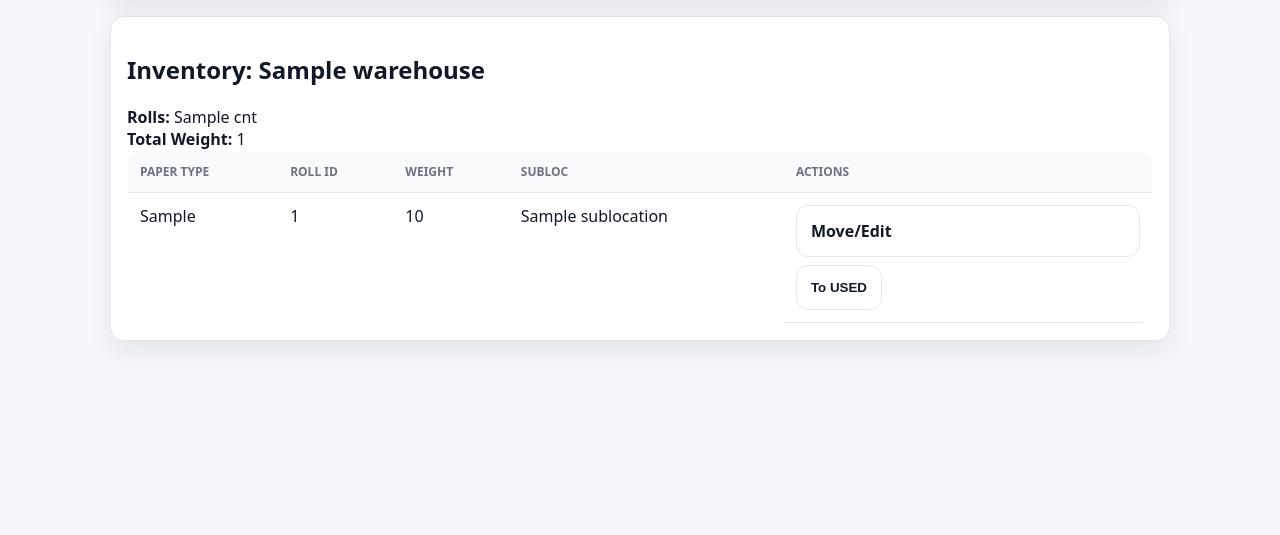
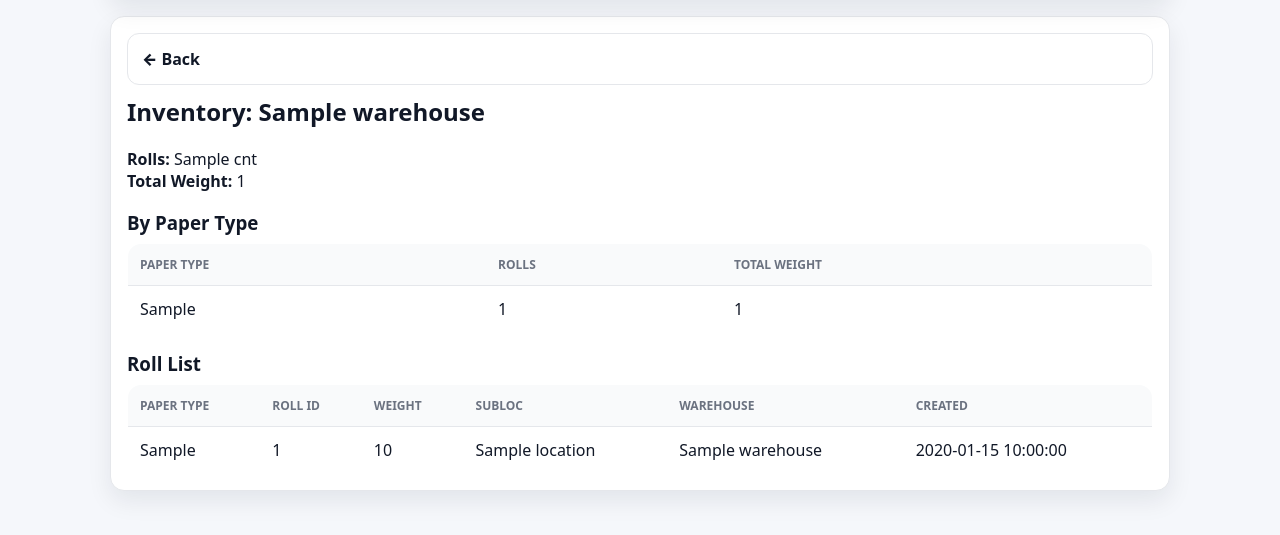
Before and after one commit to TomasOrrego11/Roll-Inventory, a Python web app: template templates/inventory.html in a window 1280 px wide. Shown: the part 94-629 px from the top of the page. Run offline with Jinja, Linux system fonts and the light colour scheme; the template is opened without the code that fills it: most values are stand-ins (such as "Sample title", 1, 10 or a date in 2020).

Commit message:
Update inventory.html

```diff
--- a/templates/inventory.html
+++ b/templates/inventory.html
@@ -1,13 +1,39 @@
+{% extends "base.html" %}
 {% set title = "Inventory " ~ warehouse %}
-{% extends "base.html" %}
 {% block content %}
-  <h2>Inventory: {{ warehouse }}</h2>
 
-  <div class="stats">
+<a class="btn inline" href="{{ url_for('home') }}">← Back</a>
+
+<h2 style="margin-top:10px;">Inventory: {{ warehouse }}</h2>
+
+<div class="stats" style="margin:12px 0;">
   <div><strong>Rolls:</strong> {{ totals.cnt }}</div>
   <div><strong>Total Weight:</strong> {{ totals.total_weight }}</div>
 </div>
 
+{% if breakdown and breakdown|length %}
+  <h3 style="margin:18px 0 8px;">By Paper Type</h3>
+  <table>
+    <thead>
+      <tr>
+        <th>Paper Type</th>
+        <th>Rolls</th>
+        <th>Total Weight</th>
+      </tr>
+    </thead>
+    <tbody>
+      {% for b in breakdown %}
+      <tr>
+        <td>{{ b.paper_type }}</td>
+        <td>{{ b.roll_count }}</td>
+        <td>{{ b.total_weight }}</td>
+      </tr>
+      {% endfor %}
+    </tbody>
+  </table>
+{% endif %}
+
+<h3 style="margin:18px 0 8px;">Roll List</h3>
 <table>
   <thead>
     <tr>
@@ -15,7 +41,8 @@
       <th>Roll ID</th>
       <th>Weight</th>
       <th>Subloc</th>
-        <th>Actions</th>
+      <th>Warehouse</th>
+      <th>Created</th>
     </tr>
   </thead>
   <tbody>
@@ -23,18 +50,13 @@
     <tr>
       <td>{{ r.paper_type }}</td>
       <td class="mono">{{ r.roll_id }}</td>
-        <td>{{ r.weight_lbs }}</td>
-        <td>{{ r.sublocation }}</td>
-        <td class="actions">
-          <a class="btn inline" href="{{ url_for('edit_roll_form', roll_id=r.roll_id) }}">Move/Edit</a>
-          {% if warehouse != "USED" %}
-          <form method="post" action="{{ url_for('remove_roll_pc', roll_id=r.roll_id) }}" style="display:inline">
-            <button class="btn danger inline" type="submit">To USED</button>
-          </form>
-          {% endif %}
-        </td>
+      <td>{{ r.weight }}</td>
+      <td>{{ r.location }}</td>
+      <td>{{ r.warehouse }}</td>
+      <td class="muted">{{ r.created_at }}</td>
     </tr>
     {% endfor %}
   </tbody>
 </table>
+
 {% endblock %}
```
Lines whose indentation alone changed are shown as unchanged.
